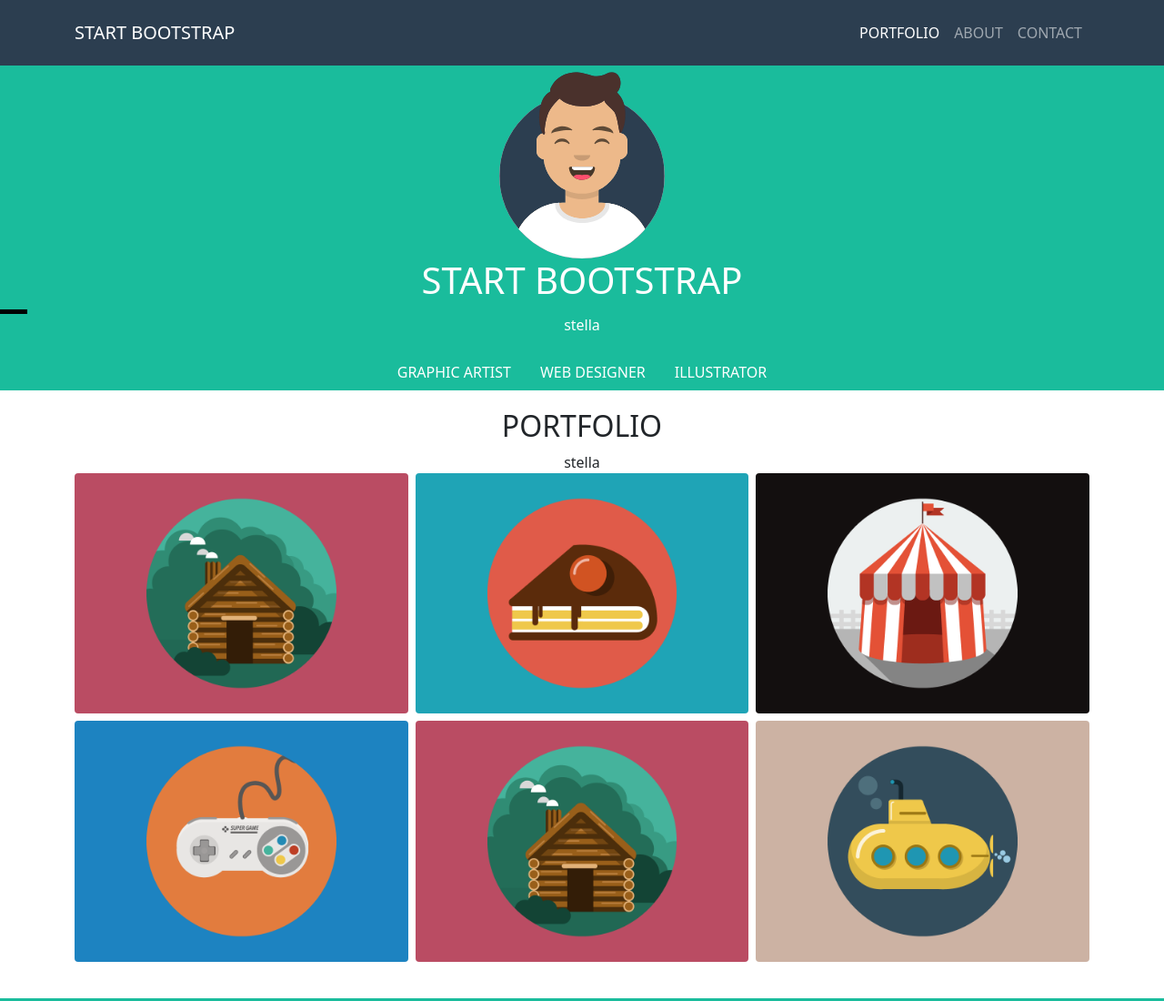
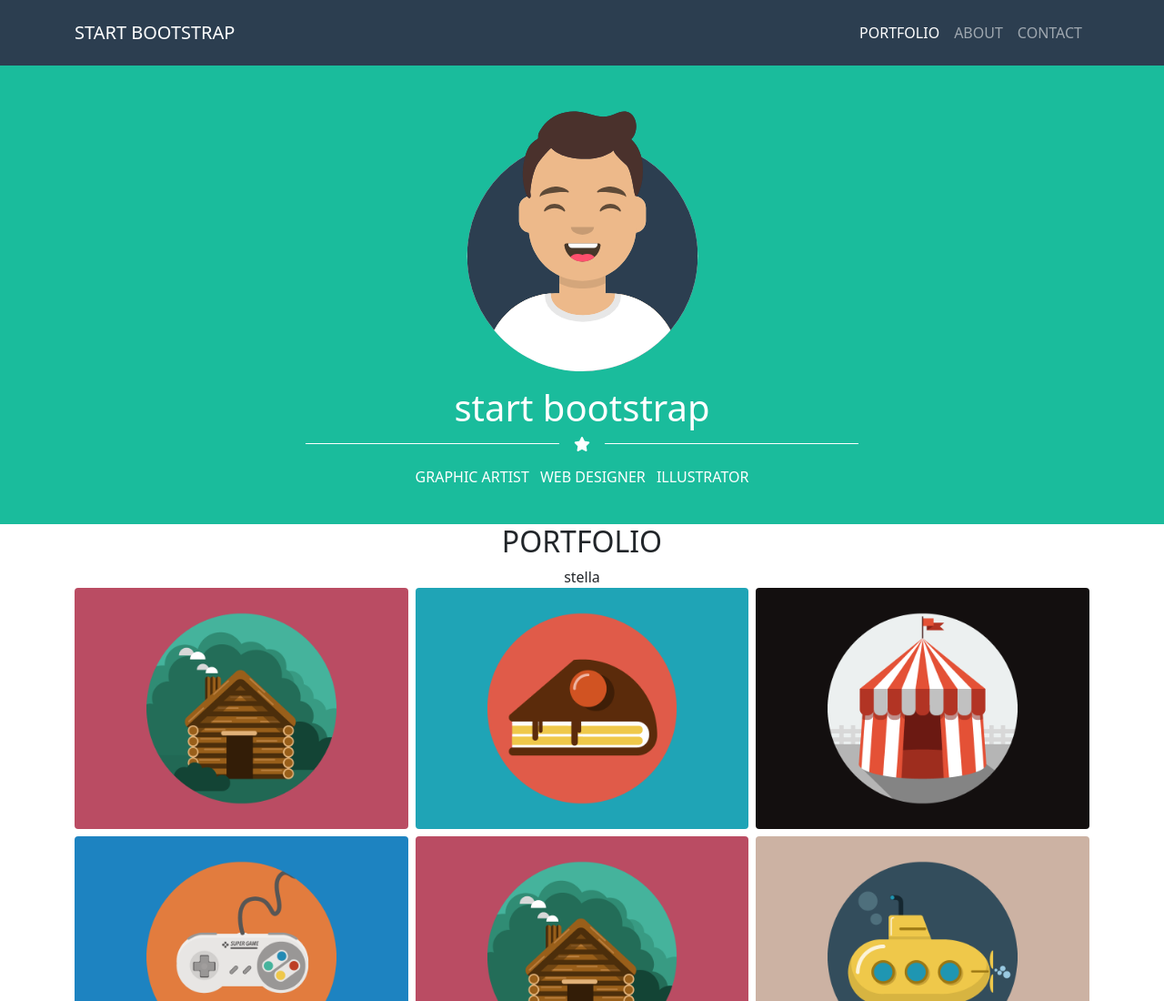
Before and after one commit to sertech89/html-css-bootstrap-freelancer, a plain HTML site: page index.html in a window 1280 px wide. Shown: the top 1100 px of the page at 91% size. Drawn offline with nearby package versions, Linux system fonts and the light colour scheme.

Commit message:
fine sezione avatar

```diff
--- a/asset/style.css
+++ b/asset/style.css
@@ -7,21 +7,14 @@
     color: white;
 }
 
-.riga {
-    background-color: black;
-    width: 30px;
-    height: 5px;
-}
-
 .sfondo-verde {
     background-color: rgba(26, 188, 156, 255);
     width: 100vw;
     height: auto;
 }
 
-.img-avatar {
-    max-width: 200px;
-
+.line{
+    height: 1px;
 }
 
 .nav {
--- a/index.html
+++ b/index.html
@@ -6,6 +6,7 @@
     <meta http-equiv="X-UA-Compatible" content="IE=edge">
     <meta name="viewport" content="width=device-width, initial-scale=1.0">
     <title>Bootstrap Freelancer</title>
+    <link rel="stylesheet" href="https://cdnjs.cloudflare.com/ajax/libs/font-awesome/6.0.0/css/all.min.css" integrity="sha512-9usAa10IRO0HhonpyAIVpjrylPvoDwiPUiKdWk5t3PyolY1cOd4DSE0Ga+ri4AuTroPR5aQvXU9xC6qOPnzFeg==" crossorigin="anonymous" referrerpolicy="no-referrer" />
     <link href="https://cdn.jsdelivr.net/npm/bootstrap@5.1.3/dist/css/bootstrap.min.css" rel="stylesheet"
         integrity="sha384-1BmE4kWBq78iYhFldvKuhfTAU6auU8tT94WrHftjDbrCEXSU1oBoqyl2QvZ6jIW3" crossorigin="anonymous">
     <link rel="stylesheet" href="./asset/style.css">
@@ -44,24 +45,24 @@
     </div>
 
 
-    <div class="sfondo-verde">
-        <img class="img-avatar mx-auto d-block" src="./asset/img/avatar.svg" alt="">
+    <section class="sfondo-verde py-4">
 
-        <h1 class="text-center">START BOOTSTRAP</h1>
-        <div class="riga"></div>
-        <div class="text-center">stella</div>
-        <ul class="nav justify-content-center">
-            <li class="nav-item">
-                <a class="nav-link active" aria-current="page" href="#">GRAPHIC ARTIST</a>
-            </li>
-            <li class="nav-item">
-                <a class="nav-link" href="#">WEB DESIGNER</a>
-            </li>
-            <li class="nav-item">
-                <a class="nav-link" href="#">ILLUSTRATOR</a>
-            </li>
-        </ul>
-    </div>
+        <div class="container text-center">
+            <img class=" mx-auto d-block w-25 my-3" src="./asset/img/avatar.svg" alt="Avatar">
+            <h1 class="text-center">start bootstrap</h1>
+            <div class="d-flex justify-content-center align-items-center">
+                <div class="line bg-white w-25"></div>
+                <i class="fa-solid fa-star mx-3 text-white"></i>
+                <div class="line bg-white w-25"></div>
+            </div>
+            <ul class="list-inline my-3">
+                <li class="text-uppercase list-inline-item text-white">graphic artist</li>
+                <li class="text-uppercase list-inline-item text-white">web designer</li>
+                <li class="text-uppercase list-inline-item text-white">illustrator</li>
+            </ul>
+        </div>
+
+    </section>
 
     <div class="container">
         <div>
```
